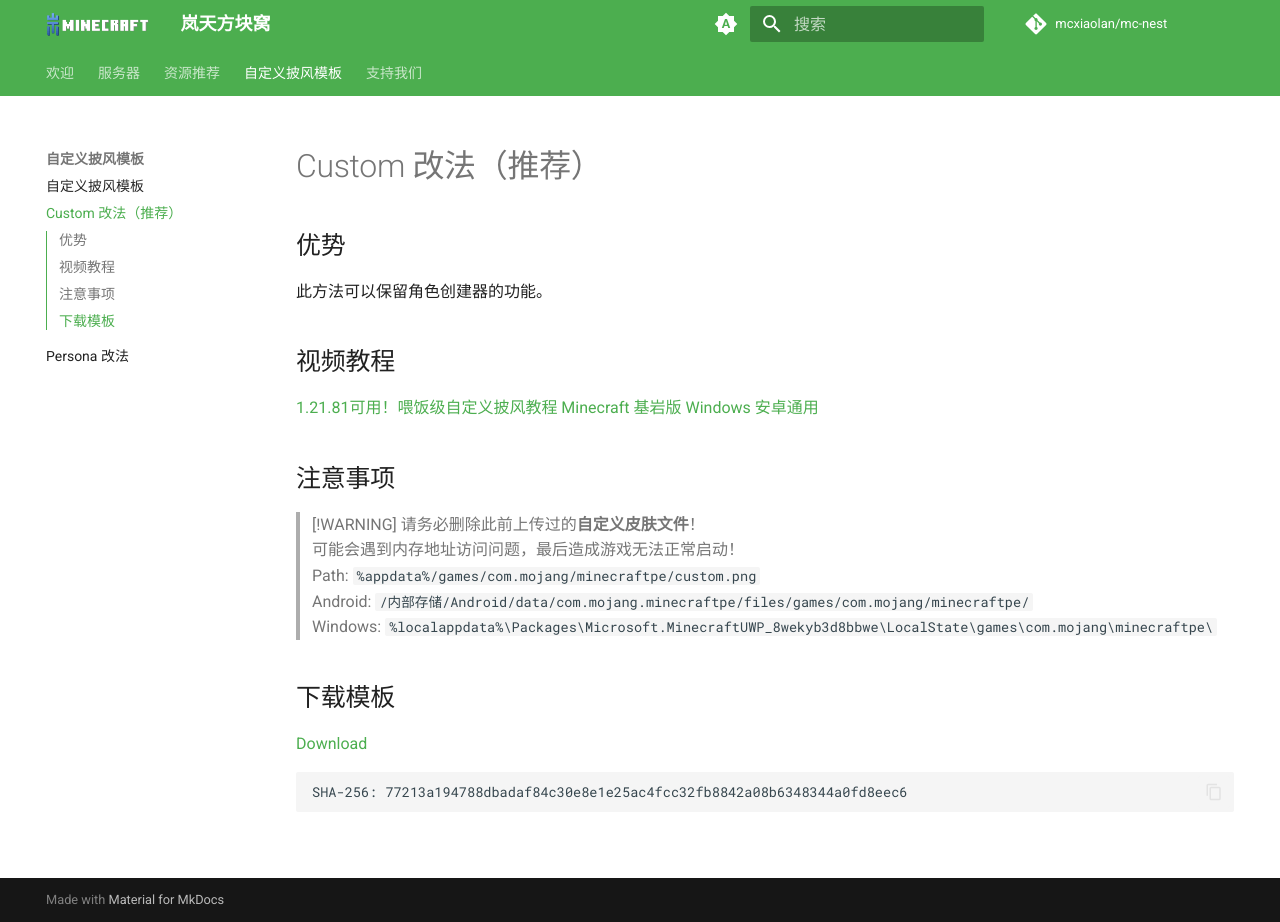
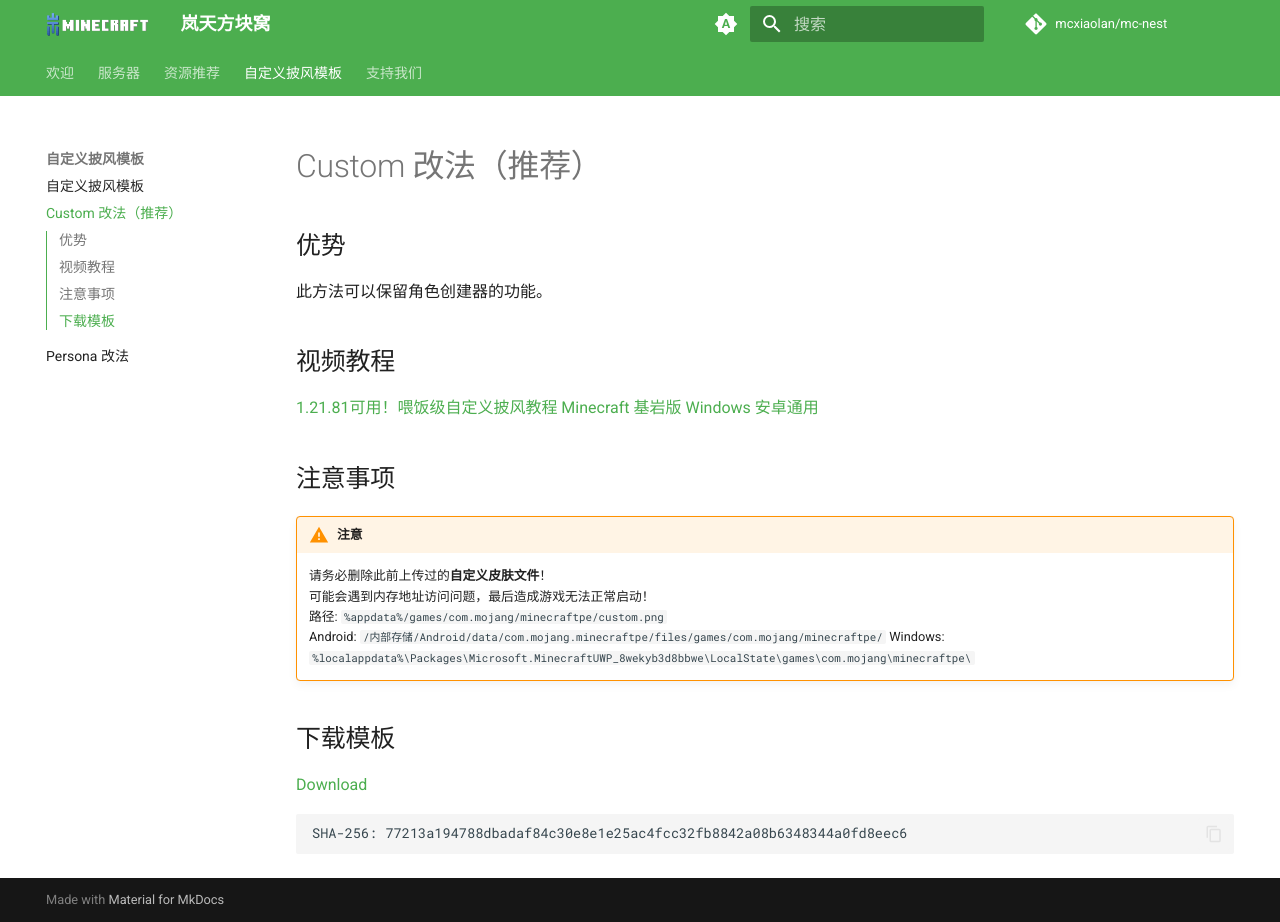
Before and after one commit to mcxiaolan/mc-nest, an MkDocs documentation site: the page built from docs/skin_packs/custom-template.md, in a window 1280 px wide and 922 px high. Built offline with MkDocs 1.6.1 and Material for MkDocs 9.7.7, drawn with Linux system fonts in a browser that asks for light colours; comment, search, counter and statistics services are not loaded.

Commit message:
呜呜呜，这回应该是真好了

```diff
--- a/docs/skin_packs/custom-template.md
+++ b/docs/skin_packs/custom-template.md
@@ -7,12 +7,13 @@
 
 ## 注意事项
 
-> [!WARNING]
-请务必删除此前上传过的**自定义皮肤文件**！
-可能会遇到内存地址访问问题，最后造成游戏无法正常启动！
-Path: `%appdata%/games/com.mojang/minecraftpe/custom.png`
-Android: `/内部存储/Android/data/com.mojang.minecraftpe/files/games/com.mojang/minecraftpe/`
-Windows: `%localappdata%\Packages\Microsoft.MinecraftUWP_8wekyb3d8bbwe\LocalState\games\com.mojang\minecraftpe\`
+!!! warning "注意"
+
+    请务必删除此前上传过的**自定义皮肤文件**！
+    可能会遇到内存地址访问问题，最后造成游戏无法正常启动！
+    路径: `%appdata%/games/com.mojang/minecraftpe/custom.png`
+    Android: `/内部存储/Android/data/com.mojang.minecraftpe/files/games/com.mojang/minecraftpe/`
+    Windows: `%localappdata%\Packages\Microsoft.MinecraftUWP_8wekyb3d8bbwe\LocalState\games\com.mojang\minecraftpe\`
 
 ## 下载模板
 [Download](/assets/files/custom-template.zip)
```
